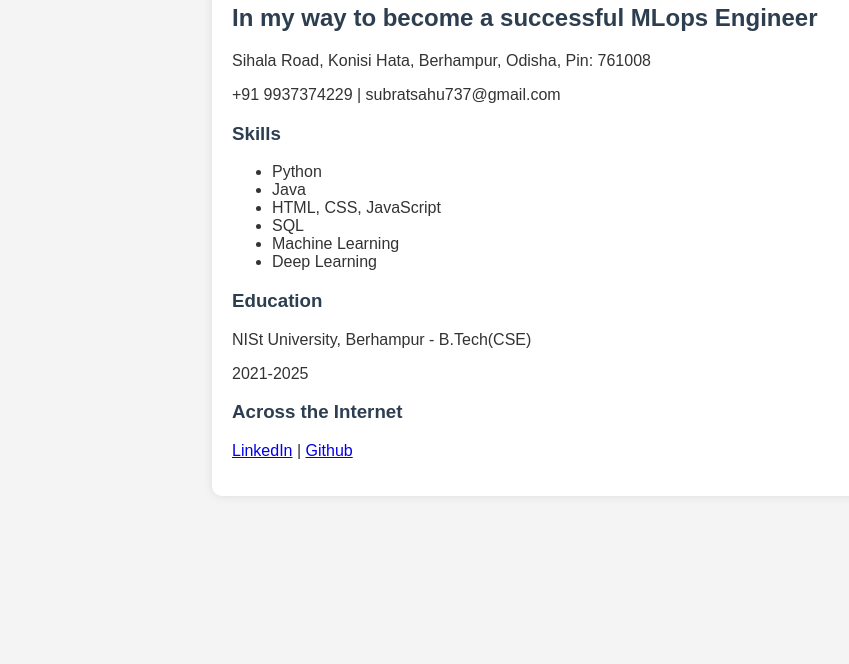
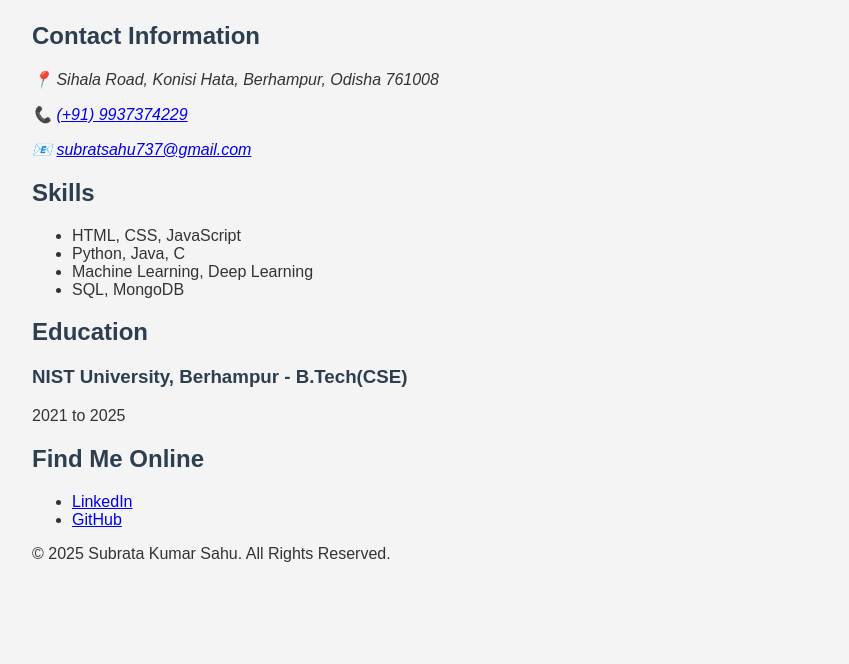
Before and after one commit to subratasahu21/Single-Page-CV, a plain HTML site: page index.html in a window 1280 px wide. Shown: the part 136-800 px from the top of the page, without its empty margins (8-857 px from the left). Drawn offline with Linux system fonts and the light colour scheme.

Commit message:
Update index.html

```diff
--- a/index.html
+++ b/index.html
@@ -1,34 +1,75 @@
 <!DOCTYPE html>
 <html lang="en">
 <head>
+    <!-- Meta Information -->
     <meta charset="UTF-8">
     <meta name="viewport" content="width=device-width, initial-scale=1.0">
-     <title>My Resume</title>
+    <meta name="author" content="Subrata Kumar Sahu">
+    <meta name="description" content="Professional Resume of Subrata - Fresher 2025">
+    <meta name="keywords" content="Resume, Frontend Developer, Portfolio, Web Developer, Subrata Kumar Sahu">
+    <meta name="robots" content="index, follow">
+
+    <!-- Open Graph (OG) Meta Tags -->
+    <meta property="og:title" content="Subrata Kumar Sahu - Resume">
+    <meta property="og:description" content="Professional resume of Your Name, showcasing skills, experience, and education.">
+    <meta property="og:image" content="https://yourwebsite.com/your-image.jpg">
+    <meta property="og:url" content="https://subratasahu21.github.io/Single-Page-CV/">
+    <meta property="og:type" content="website">
+
+    <!-- Favicon -->
+    <link rel="icon" href="favicon.ico" type="image/x-icon">
+
+    <title>Subrata - Resume</title>
     <link rel="stylesheet" href="style.css">
 </head>
 <body>
-     <div class="container">
+    <header>
         <h1>Subrata Kumar Sahu</h1>
-          <h2>In my way to become a successful MLops Engineer</h2>
-          <p>Sihala Road, Konisi Hata, Berhampur, Odisha, Pin: 761008</p>
-          <p>+91 9937374229 | subratsahu737@gmail.com</p>
+        <p><strong>Fresher - 2025</strong></p>
+    </header>
 
-          <h3>Skills</h3>
+    <section>
+        <h2>Contact Information</h2>
+        <address>
+            <p>📍 Sihala Road, Konisi Hata, Berhampur, Odisha 761008</p>
+            <p>📞 <a href="tel:+919937374229">(+91) 9937374229</a></p>
+            <p>📧 <a href="mailto:subratsahu737@gmail.com">subratsahu737@gmail.com</a></p>
+        </address>
+    </section>
+
+    <section>
+        <h2>Skills</h2>
         <ul>
-               <li>Python</li>
-               <li>Java</li>
             <li>HTML, CSS, JavaScript</li>
-               <li>SQL</li>
-               <li>Machine Learning</li>
-               <li>Deep Learning</li>
+            <li>Python, Java, C</li>
+            <li>Machine Learning, Deep Learning</li>
+            <li>SQL, MongoDB</li>
         </ul>
+    </section>
 
-          <h3>Education</h3>
-          <p>NISt University, Berhampur - B.Tech(CSE)</p>
-          <p>2021-2025</p>
+    <section>
+        <h2>Education</h2>
+        <article>
+            <h3>NIST University, Berhampur - B.Tech(CSE)</h3>
+            <p><time datetime="2021">2021</time> to <time datetime="2025">2025</time></p>
+        </article>
+    </section>
 
-          <h3>Across the Internet</h3>
-          <p><a href="https://www.linkedin.com/in/subrata-kumar-sahu-55a262253/">LinkedIn</a> | <a href="https://github.com/subratasahu21">Github</a></p>
-     </div>
+    <section>
+        <h2>Find Me Online</h2>
+        <ul>
+            <li><a href="https://www.linkedin.com/in/subrata-kumar-sahu-55a262253/" target="_blank">LinkedIn</a></li>
+            <li><a href="https://github.com/subratasahu21" target="_blank">GitHub</a></li>
+        </ul>
+    </section>
+
+    <footer>
+        <p>© <span id="year"></span> Subrata Kumar Sahu. All Rights Reserved.</p>
+    </footer>
+
+    <script>
+        // Auto-update footer year
+        document.getElementById("year").textContent = new Date().getFullYear();
+    </script>
 </body>
 </html>
```
Lines whose indentation alone changed are shown as unchanged.
